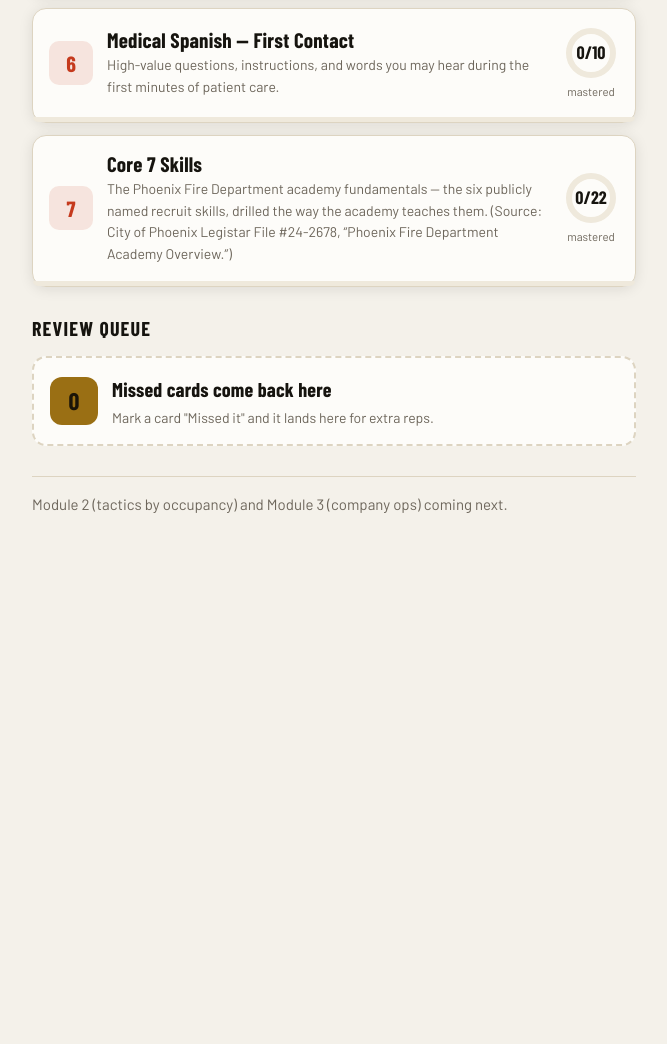
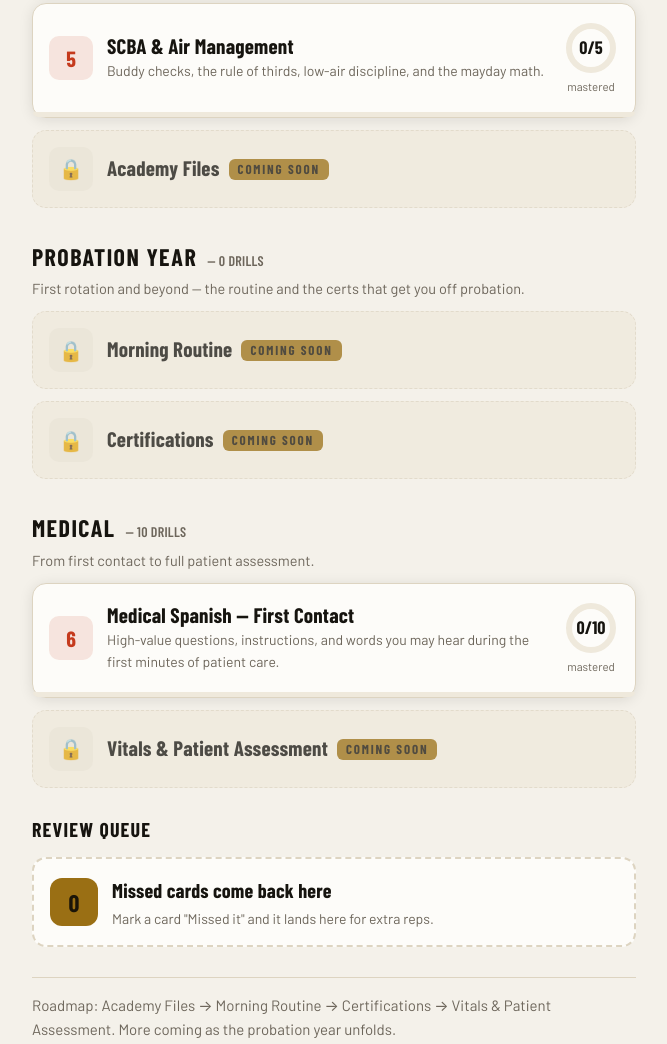
Before and after one commit to ForgeDreams-AI/fire-study-hq, a plain HTML site: page index.html in a window 1280 px wide. Shown: the part 1159-2203 px from the top of the page, without its empty margins (306-973 px from the left). Before the commit the page ends 1724 px from the top, so only its background shows below. Drawn offline with nearby package versions, Linux system fonts and the light colour scheme.

Commit message:
Roadmap dashboard: Academy/Probation/Medical sections, Academy Skills rename, coming-soon placeholders

```diff
--- a/index.html
+++ b/index.html
@@ -75,6 +75,20 @@ button{font:inherit;cursor:pointer}
 .tprog small{display:block;font-size:11.5px;color:var(--muted);margin-top:2px}
 .tbar{height:5px;background:var(--surface2);border-radius:0 0 14px 14px;overflow:hidden}
 .tbar i{display:block;height:100%;background:linear-gradient(90deg,var(--warn),var(--accent));width:0;transition:width .3s}
+
+/* ---------- dashboard sections & coming-soon cards ---------- */
+.sec-head{font-size:24px;font-weight:700;text-transform:uppercase;letter-spacing:.06em;margin:30px 0 2px;
+  display:flex;align-items:baseline;gap:10px}
+.sec-head .n{font-size:14px;color:var(--muted);font-weight:600;letter-spacing:.02em}
+.sec-sub{font-size:14.5px;color:var(--muted);margin:0 0 12px}
+.tcard.soon{border-style:dashed;opacity:.75;background:var(--surface2);box-shadow:none}
+.tcard.soon:hover{border-color:var(--warn)}
+.tnum.lock{background:var(--chip);color:var(--muted);font-size:20px}
+.soon-badge{display:inline-block;font-family:"Barlow Condensed",sans-serif;font-weight:700;font-size:13px;
+  letter-spacing:.14em;background:var(--warn);color:#1a1408;border-radius:6px;padding:3px 9px;margin-left:9px;
+  vertical-align:2px;white-space:nowrap}
+.soon-note{padding:2px 16px 16px 74px;font-size:15px;color:var(--muted)}
+.soon-note b{color:var(--ink)}
 
 .review-cta{display:flex;align-items:center;gap:14px;background:var(--surface);border:2px dashed var(--line);
   border-radius:14px;padding:16px;margin-top:6px;width:100%;text-align:left;color:var(--ink)}
@@ -205,9 +219,9 @@ figure{margin:14px 0}
   <!-- ================= HOME ================= -->
   <section id="view-home" aria-label="Study home">
     <header class="hero">
-      <span class="kicker">Phase 1 Foundations</span>
-      <h1>Module 1<br/>Study Drills</h1>
-      <p>Scenario reps from Fire's training material — seven topics, fifty-nine drills, diagrams, and video.</p>
+      <span class="kicker">Phoenix FD · Recruit → Probationary</span>
+      <h1>Fire Study HQ</h1>
+      <p>Academy skills, probation year, medical — scenario drills for PFD recruits and probationaries. Seven topics, fifty-nine drills, and more coming.</p>
     </header>
 
     <div class="dash" aria-live="polite">
@@ -224,7 +238,6 @@ figure{margin:14px 0}
       </div>
     </div>
 
-    <h2 class="sec-title">Topics <span class="n">— 59 drills total</span></h2>
     <div id="topic-list"></div>
 
     <h2 class="sec-title">Review queue</h2>
@@ -234,7 +247,7 @@ figure{margin:14px 0}
       <p id="review-hint">Mark a card "Missed it" and it lands here for extra reps.</p></span>
     </button>
 
-    <footer class="foot">Module 2 (tactics by occupancy) and Module 3 (company ops) coming next.</footer>
+    <footer class="foot">Roadmap: Academy Files → Morning Routine → Certifications → Vitals &amp; Patient Assessment. More coming as the probation year unfolds.</footer>
   </section>
 
   <!-- ================= TOPIC ================= -->
@@ -563,8 +576,8 @@ var TOPICS = [
   ]
 },
 {
-  n: 7, title: "Core 7 Skills",
-  sub: "The Phoenix Fire Department academy fundamentals — the six publicly named recruit skills, drilled the way the academy teaches them. (Source: City of Phoenix Legistar File #24-2678, \u201cPhoenix Fire Department Academy Overview.\u201d)",
+  n: 7, title: "Academy Skills",
+  sub: "The core fireground skills drilled in the academy — SCBA, ventilation, search & rescue, fire behavior, ladders, and live fire — taught the way a PFD recruit learns them.",
   concepts: [
     "<b>SCBA usage.</b> The Scott Air-Pak X3 Pro is your lifeline: 4500 psi, 45-minute cylinders, Vibralert at ~35%. Air discipline is non-negotiable.",
     "<b>Ventilation.</b> The Three Ws — When, Where, Why — and the timing rule: no openings until water is ready.",
@@ -574,12 +587,12 @@ var TOPICS = [
     "<b>Live fire scenarios.</b> The burn building is where the other five skills meet: coordinated attack, honest reads, and the discipline to back out."
   ],
   pfdNote: {
-    title: "The Core 7 — source",
+    title: "Where this comes from",
     src: "City of Phoenix Legistar File #24-2678 \u2014 \u201cPhoenix Fire Department Academy Overview\u201d",
     items: [
-      "The report states academy recruits master the \u201cCore 7 Skills\u201d \u2014 <b>including</b> self-contained breathing apparatus usage, ventilation, search and rescue, advanced training in fire behavior, ladder operations, and live fire scenarios.",
-      "The report says \u201c<b>including</b>\u201d: the 7th skill is not publicly enumerated in the file, so it is not listed or invented here. These drills cover the six named skills.",
-      "Drills lean on the same department doctrine already in this app \u2014 PFD SOP Vol 2 (SCBA) and the recruit Ventilation deck, Ch. 13."
+      "The city\u2019s academy overview lists these same skills among the recruit fundamentals: SCBA usage, ventilation, search and rescue, fire behavior, ladder operations, and live fire.",
+      "These drills aren\u2019t built from the city\u2019s summary document \u2014 they\u2019re built on the department doctrine already in this app: PFD SOP Vol 2 (SCBA) and the recruit Ventilation deck, Ch. 13.",
+      "Drill them until they\u2019re automatic. The academy teaches the skill; the fireground tests it."
     ]
   },
   videos: [],
@@ -635,7 +648,7 @@ var TOPICS = [
     {sec:"Fire behavior",
      q:"Academy classroom: why do modern house fires reach flashover faster than the legacy fires in the old textbooks? Give the two-part answer.",
      a:"One: modern fuel loads \u2014 synthetics, open floor plans, lightweight construction \u2014 release heat far faster than legacy natural-fiber furnishings. Two: tighter, energy-efficient homes make fires ventilation-limited early, so the moment air arrives \u2014 your entry, a window failing \u2014 the stored energy releases violently. Faster to flashover AND more explosive when ventilated.",
-     why:"This is the \u2018advanced\u2019 in advanced fire behavior: not just hotter fires, but a different fire. Legacy tactics assumed fuel-limited fires with time; modern fires are oxygen-limited with a hair trigger. Everything else in the Core 7 assumes you understand this."},
+     why:"This is the \u2018advanced\u2019 in advanced fire behavior: not just hotter fires, but a different fire. Legacy tactics assumed fuel-limited fires with time; modern fires are oxygen-limited with a hair trigger. Everything else in the academy skill set assumes you understand this."},
     {sec:"Fire behavior",
      q:"During a live burn you see smoke pulsing \u2014 breathing in and out of the doorway \u2014 and hear a high-pitched whistling from a cracked window. A classmate wants to push in. What are you seeing, and what\u2019s the order?",
      a:"Backdraft indicators: the pulsing means the fire is gasping at the edge of its oxygen supply, and the whistling is air being drawn through the crack. Order: do NOT open that door \u2014 cool the space first, transitional attack through an opening if possible, and control doors. His entry would be the ignition event.",
@@ -643,7 +656,7 @@ var TOPICS = [
     {sec:"Fire behavior",
      q:"The instructor keeps repeating: \u2018Your entry IS the ventilation event.\u2019 In a ventilation-limited structure, explain exactly what opening the front door does to the fire \u2014 and what must be true before you open it.",
      a:"The open door becomes a new intake: fresh oxygen floods an oxygen-starved, superheated compartment, the heat release rate spikes, and the fire races toward the new exhaust \u2014 possibly to flashover. Before opening it, water must be ready and applied \u2014 transitional or immediate direct attack \u2014 with doors behind you controlled so you aren\u2019t standing in the new flow path.",
-     why:"This ties the Core 7 together: fire behavior explains WHY the ventilation and attack doctrines exist. Every tactic you\u2019ve learned is a different answer to the same fact \u2014 air is the trigger, and you\u2019re the one carrying it in."},
+     why:"This ties the academy skills together: fire behavior explains WHY the ventilation and attack doctrines exist. Every tactic you\u2019ve learned is a different answer to the same fact \u2014 air is the trigger, and you\u2019re the one carrying it in."},
     {sec:"Ladder ops",
      q:"Academy drill: raise a 24-foot extension ladder to a second-floor window for rescue. Walk through the placement \u2014 angle, footing, securing.",
      a:"Butt it on firm, level ground; raise to a 75-degree climbing angle \u2014 the 4:1 rule, butt out one foot for every four feet of working length; heel it or keep it heeled, tie off the halyard, and lock the pawls before anyone climbs.",
@@ -671,7 +684,7 @@ var TOPICS = [
     {sec:"Live fire",
      q:"Live-fire search evolution: charged line at the door, a partner, victim reported in the rear bedroom. How do you move \u2014 and what protects the victim from your own attack?",
      a:"Stay low below the thermal layer, oriented to the wall or line, moving fast and systematically \u2014 search the bedroom while the line protects the hallway and your exit. And coordinate with the nozzle: water goes on the fire, never blindly into the search area \u2014 steam and driven heat kill victims faster than the fire you were trying to beat.",
-     why:"Live-fire search is the whole Core 7 in one evolution: SCBA discipline, fire-behavior reads, ventilation awareness, and the attack protecting the search. The victim\u2019s survivability clock is running \u2014 but a panicked, uncoordinated search just adds bodies to the count."}
+     why:"Live-fire search is the whole academy skill set in one evolution: SCBA discipline, fire-behavior reads, ventilation awareness, and the attack protecting the search. The victim\u2019s survivability clock is running \u2014 but a panicked, uncoordinated search just adds bodies to the count."}
   ],
   diagrams: []
 }
@@ -1032,15 +1045,27 @@ function ringSVG(frac,label){
 }
 function el(tag,cls,text){ var e=document.createElement(tag); if(cls) e.className=cls; if(text!=null) e.textContent=text; return e; }
 
-/* ---------- home ---------- */
-function renderHome(){
-  var s=moduleStats();
-  document.getElementById('dash-mastered').textContent=s.mastered;
-  document.getElementById('dash-needswork').textContent=s.needsWork;
-  document.getElementById('dash-new').textContent=s.fresh;
-  var list=document.getElementById('topic-list'); list.innerHTML='';
-  TOPICS.forEach(function(tp,n){
-    var st=topicStats(n);
+/* ---------- home: roadmap sections (grouping map over TOPICS indices — array order untouched) ---------- */
+var SECTIONS=[
+  {name:"Academy", blurb:"Academy material — the skills and foundations they teach you before you hit the floor.",
+   topics:[6,0,1,2,3,4], soon:["academy-files"]},
+  {name:"Probation Year", blurb:"First rotation and beyond — the routine and the certs that get you off probation.",
+   topics:[], soon:["morning-routine","certs"]},
+  {name:"Medical", blurb:"From first contact to full patient assessment.",
+   topics:[5], soon:["vitals"]}
+];
+var SOON={
+  "academy-files":{title:"Academy Files",
+    note:"<b>Coming soon.</b> Send your academy files and they become drills here — handouts, decks, notes, all of it. Raw material in, reps out."},
+  "morning-routine":{title:"Morning Routine",
+    note:"<b>Coming soon.</b> A daily morning routine for your first rotation, built from UL FSRI training videos. Same time, same reps, every shift — that\u2019s how skills go automatic."},
+  "certs":{title:"Certifications",
+    note:"<b>Coming soon.</b> Your probation certification checklist, tracked to done. No more wondering what you still owe the department."},
+  "vitals":{title:"Vitals & Patient Assessment",
+    note:"<b>Coming soon.</b> The road ahead: how to take vitals \u2192 what they\u2019re for \u2192 what to look for \u2192 which symptoms point to which problems \u2192 how to fix them. Step by step, no skipping."}
+};
+function topicCard(n){
+  var tp=TOPICS[n], st=topicStats(n);
   var b=el('button','tcard'); b.type='button';
   b.setAttribute('aria-label',tp.title+': '+st.mastered+' of '+tp.cards.length+' mastered');
   var inner=el('div','tcard-inner');
@@ -1054,7 +1079,37 @@ function renderHome(){
   var bar=el('div','tbar'); var fill2=document.createElement('i'); fill2.style.width=(st.mastered/tp.cards.length*100)+'%'; bar.appendChild(fill2);
   b.appendChild(inner); b.appendChild(bar);
   b.addEventListener('click',function(){ openTopic(n); });
-    list.appendChild(b);
+  return b;
+}
+function soonCard(k){
+  var ph=SOON[k];
+  var b=el('button','tcard soon'); b.type='button';
+  b.setAttribute('aria-label',ph.title+': coming soon');
+  var inner=el('div','tcard-inner');
+  var num=el('div','tnum lock','\uD83D\uDD12');
+  var txt=el('div'); var h=el('h3'); h.appendChild(document.createTextNode(ph.title));
+  var badge=el('span','soon-badge','COMING SOON'); h.appendChild(badge);
+  txt.appendChild(h);
+  var note=el('div','soon-note hidden'); note.innerHTML=ph.note;
+  b.addEventListener('click',function(){ note.classList.toggle('hidden'); });
+  inner.appendChild(num); inner.appendChild(txt);
+  b.appendChild(inner); b.appendChild(note);
+  return b;
+}
+function renderHome(){
+  var s=moduleStats();
+  document.getElementById('dash-mastered').textContent=s.mastered;
+  document.getElementById('dash-needswork').textContent=s.needsWork;
+  document.getElementById('dash-new').textContent=s.fresh;
+  var list=document.getElementById('topic-list'); list.innerHTML='';
+  SECTIONS.forEach(function(sec){
+    var drills=0; sec.topics.forEach(function(n){ drills+=TOPICS[n].cards.length; });
+    var h=el('h2','sec-head'); h.appendChild(document.createTextNode(sec.name+' '));
+    h.appendChild(el('span','n','\u2014 '+drills+' drill'+(drills===1?'':'s')));
+    list.appendChild(h);
+    if(sec.blurb) list.appendChild(el('p','sec-sub',sec.blurb));
+    sec.topics.forEach(function(n){ list.appendChild(topicCard(n)); });
+    sec.soon.forEach(function(k){ list.appendChild(soonCard(k)); });
   });
   var q=reviewItems();
   document.getElementById('review-count').textContent=q.length;
```
Lines whose indentation alone changed are shown as unchanged.
